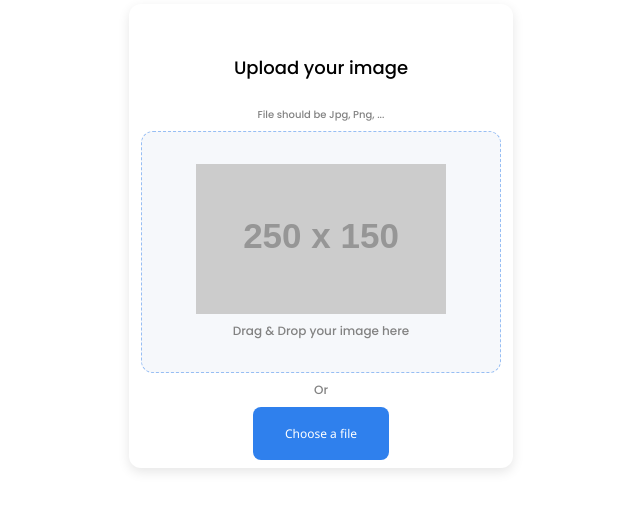
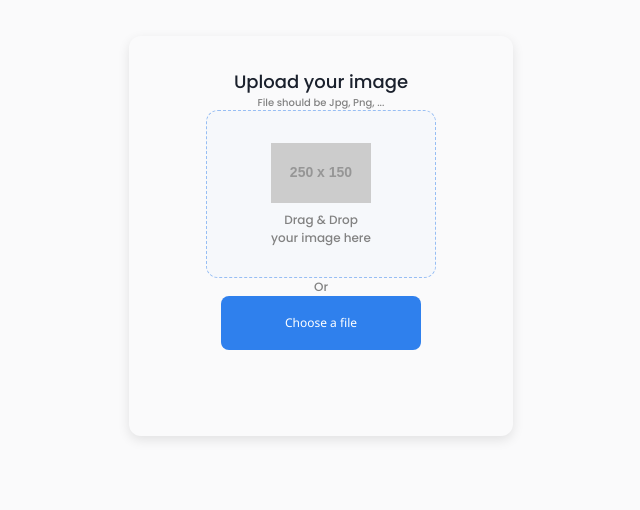
Before and after one commit to ppasta90/image-uploader, a React (Vite) app: page / in a window 1280 px wide. Shown: the part 164-674 px from the top of the page, without its empty margins (319-959 px from the left). Built offline with nearby package versions, Linux system fonts and the light colour scheme.

Commit message:
added chakra provider, progress bar

```diff
--- a/src/App.css
+++ b/src/App.css
@@ -3,4 +3,7 @@
 }
 #root {
   background-color: #FAFAFB;
+  height: 100vh;
+  display: grid;
+  place-items: center;
 }
--- a/src/App.tsx
+++ b/src/App.tsx
@@ -1,10 +1,19 @@
 import { useEffect, useRef, useState } from "react";
 import "./App.css";
-import { Box, Image, Text, Input, VStack } from "@chakra-ui/react";
+import {
+  Box,
+  Image,
+  Text,
+  Input,
+  VStack,
+  Progress,
+  Flex,
+} from "@chakra-ui/react";
 
 function App() {
   const [selectedFile, setSelectedFile] = useState(null);
   //const [errorMessage, setErrorMessage] = useState("");
+  const [isLoading, setIsLoading] = useState("");
 
   useEffect(() => {
     console.log("selectedFile :", selectedFile);
@@ -54,16 +63,22 @@ function App() {
   const handleUploadFile = (e) => {
     const file = e.target.files[0];
     if (validateFile(file)) setSelectedFile(file);
+    setIsLoading("loading");
   };
   return (
-    <VStack
+    <>
+      {isLoading === "loading" ? (
+        <Box w="25%">
+          <Progress hasStripe isIndeterminate isAnimated />
+        </Box>
+      ) : (
+        <Flex
+          id="stocazzo"
+          direction="column"
           textAlign="center"
           w="30%"
+          margin="0 auto"
           h="50vh"
-      position="absolute"
-      transform="translate(-50%, -50%)"
-      top="50%"
-      left="50%"
           borderRadius="12px"
           boxShadow="0px 4px 12px rgba(0, 0, 0, 0.1)"
           py="2rem"
@@ -95,7 +110,7 @@ function App() {
             Or
           </Text>
           <Box
-        w="100px"
+            w="200px"
             m="0 auto"
             p="18px"
             bg="#2F80ED"
@@ -115,8 +130,9 @@ function App() {
               onChange={handleUploadFile}
             />
           </Box>
-    </VStack>
+        </Flex>
+      )}
+    </>
   );
 }
-
 export default App;
--- a/src/main.tsx
+++ b/src/main.tsx
@@ -1,11 +1,14 @@
-import React from 'react'
-import ReactDOM from 'react-dom'
-import './index.css'
-import App from './App'
+import React from "react";
+import ReactDOM from "react-dom";
+import "./index.css";
+import App from "./App";
+import { ChakraProvider } from "@chakra-ui/react";
 
 ReactDOM.render(
   <React.StrictMode>
-    <App />
+    <ChakraProvider>
+      <App />
+    </ChakraProvider>
   </React.StrictMode>,
-  document.getElementById('root')
-)
+  document.getElementById("root")
+);
```
Lines whose indentation alone changed are shown as unchanged.
